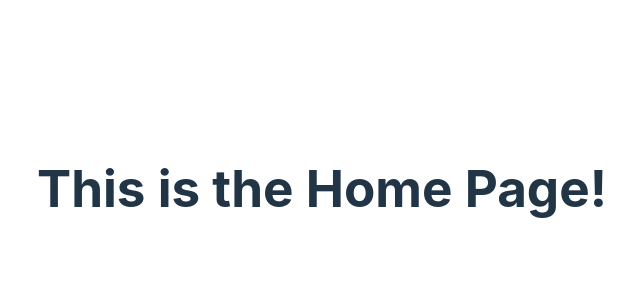
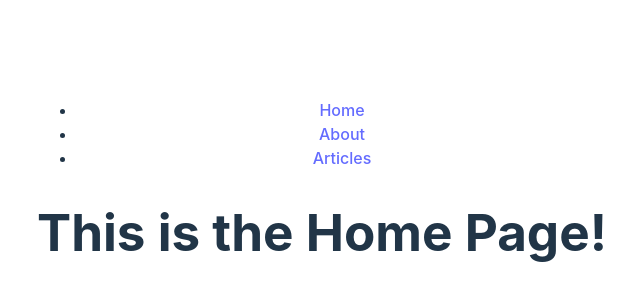
Before and after one commit to LordSahvith/Holocron-Coding-Web, a React (Vite) app in the folder matrix/js/full-stack/MERN/online/LinkedIn/Create-Host-Fullstack-Site/mine/front-end/: page / in a window 1280 px wide. Shown: the part 212-512 px from the top of the page, without its empty margins (318-958 px from the left). Built offline with nearby package versions, Linux system fonts and the light colour scheme.

Commit message:
Add NavBar with Outlet and Routers

```diff
--- a/matrix/js/full-stack/MERN/online/LinkedIn/Create-Host-Fullstack-Site/mine/front-end/src/App.jsx
+++ b/matrix/js/full-stack/MERN/online/LinkedIn/Create-Host-Fullstack-Site/mine/front-end/src/App.jsx
@@ -4,8 +4,13 @@
 import AboutPage from './pages/AboutPage';
 import ArticlesListPage from './pages/ArticlesPage';
 import ArticlePage from './pages/ArticlePage';
+import Layout from './Layout';
 
 const routes = [
+  {
+    path: '/',
+    element: <Layout />,
+    children: [
       {
         path: '/',
         element: <HomePage />,
@@ -22,12 +27,18 @@
         path: '/articles/individual',
         element: <ArticlePage />,
       },
+    ],
+  },
 ];
 
 const router = createBrowserRouter(routes);
 
 function App() {
-  return <RouterProvider router={router} />;
+  return (
+    <>
+      <RouterProvider router={router} />
+    </>
+  );
 }
 
 export default App;
--- /dev/null
+++ b/matrix/js/full-stack/MERN/online/LinkedIn/Create-Host-Fullstack-Site/mine/front-end/src/Layout.jsx
@@ -0,0 +1,11 @@
+import { Outlet } from 'react-router-dom';
+import NavBar from './NavBar';
+
+export default function Layout() {
+  return (
+    <>
+      <NavBar />
+      <Outlet />
+    </>
+  );
+}
--- /dev/null
+++ b/matrix/js/full-stack/MERN/online/LinkedIn/Create-Host-Fullstack-Site/mine/front-end/src/NavBar.jsx
@@ -0,0 +1,19 @@
+import { Link } from 'react-router-dom';
+
+export default function NavBar() {
+  return (
+    <nav>
+      <ul>
+        <li>
+          <Link to="/">Home</Link>
+        </li>
+        <li>
+          <Link to="/about">About</Link>
+        </li>
+        <li>
+          <Link to="/articles">Articles</Link>
+        </li>
+      </ul>
+    </nav>
+  );
+}
```
Lines whose indentation alone changed are shown as unchanged.
